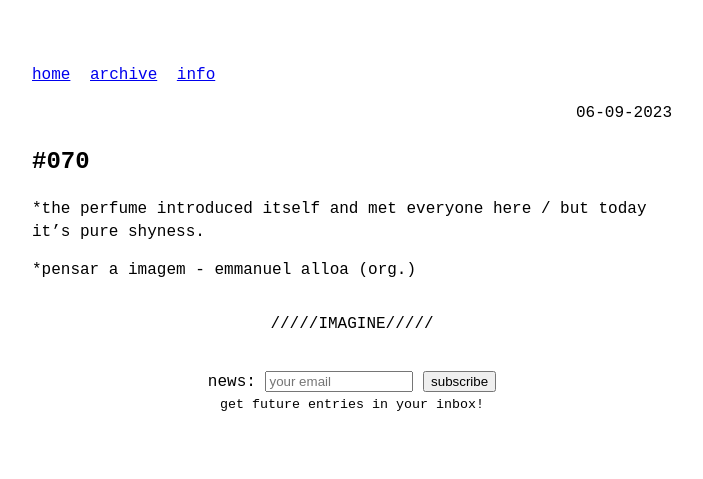
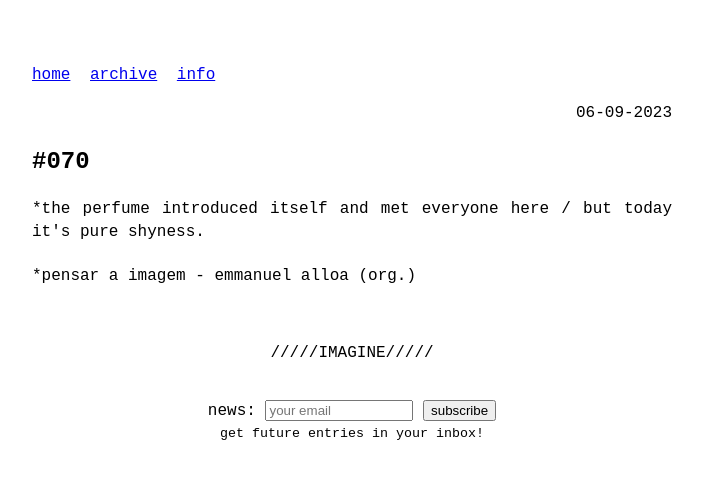
Before and after one commit to odaniloluna/odaniloluna.github.io, a Jekyll site: the page built from _posts/2023-09-06-#070.md, in a window 1280 px wide. Shown: the top 479 px of the page, without its empty margins (288-991 px from the left). Built offline with Jekyll 4.4.1, drawn with Linux system fonts in a browser that asks for light colours; our own code applies the rules of GitHub Pages for plain Markdown files.

Commit message:
Update 2023-09-06-#070.md

```diff
--- a/_posts/2023-09-06-#070.md
+++ b/_posts/2023-09-06-#070.md
@@ -1,5 +1,14 @@
+---
+layout: post
+title: #070
+slug: #070
+---
 
+<p class="description" style="text-align: justify;">
 
 *the perfume introduced itself and met everyone here / but today it's pure shyness.
-
+<br>
+<br>
 *pensar a imagem - emmanuel alloa (org.)
+<br>
+<br>
```
